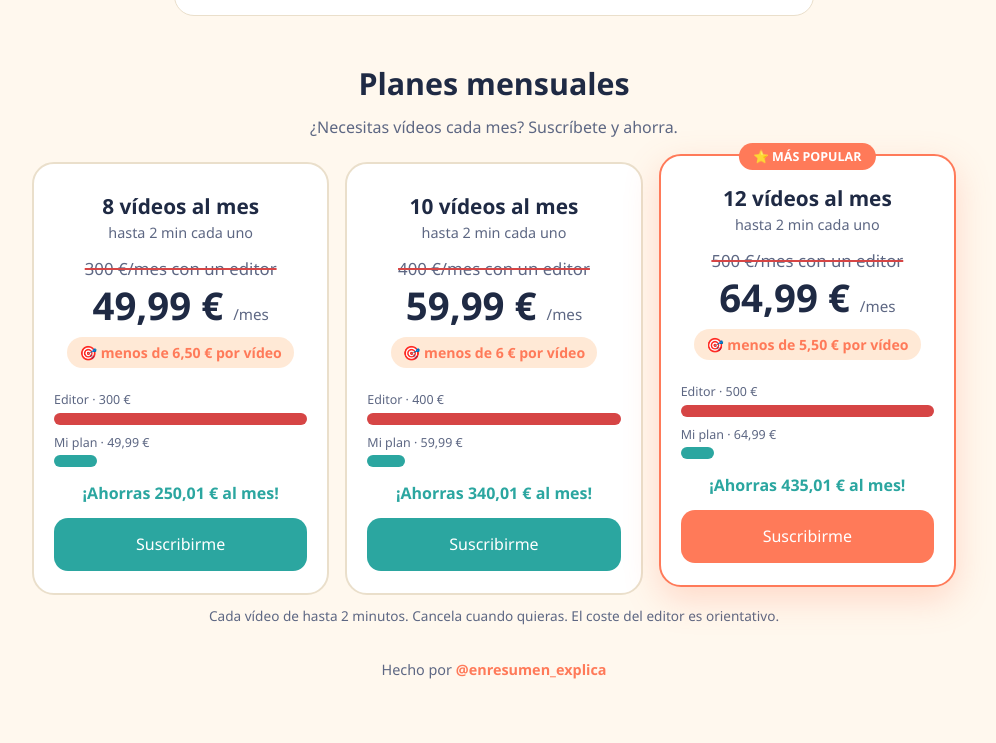
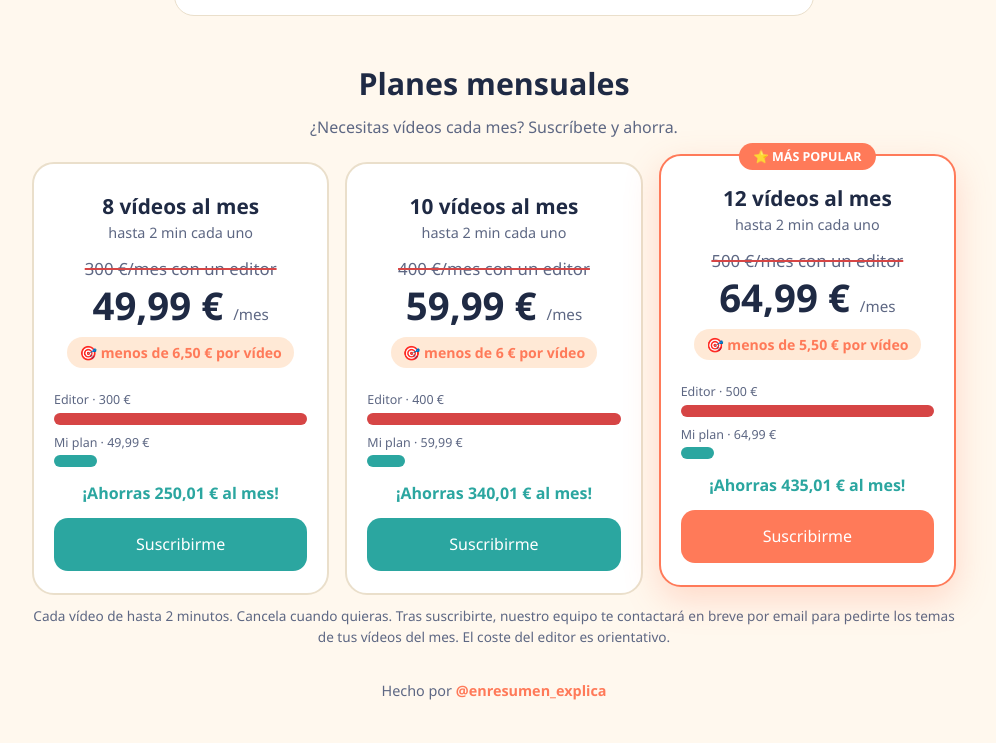
Before and after one commit to Enresumenexplica/enresumen-web, a plain HTML site: page index.html in a window 1280 px wide. Shown: the part 1466-2209 px from the top of the page, without its empty margins (146-1142 px from the left). Before the commit the page ends 2188 px from the top, so only its background shows below. Drawn offline with Linux system fonts and the light colour scheme.

Commit message:
Add files via upload

```diff
--- a/index.html
+++ b/index.html
@@ -137,7 +137,7 @@ footer a{color:var(--accent);font-weight:600;text-decoration:none}
 <h2 id="planes">Planes mensuales</h2>
 <p class="sub">¿Necesitas vídeos cada mes? Suscríbete y ahorra.</p>
 <div class="plans" id="plans"></div>
-<p class="note" style="text-align:center">Cada vídeo de hasta 2 minutos. Cancela cuando quieras. El coste del editor es orientativo.</p>
+<p class="note" style="text-align:center">Cada vídeo de hasta 2 minutos. Cancela cuando quieras. Tras suscribirte, nuestro equipo te contactará en breve por email para pedirte los temas de tus vídeos del mes. El coste del editor es orientativo.</p>
 
 <footer>Hecho por <a href="https://www.instagram.com/enresumen_explica" target="_blank" rel="noopener">@enresumen_explica</a></footer>
 </div>
```
